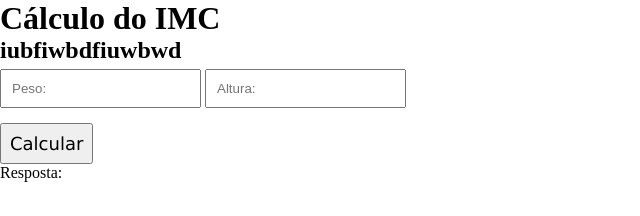
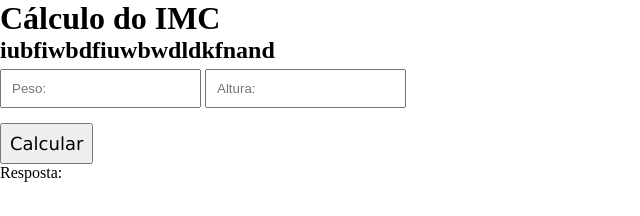
Before and after one commit to AnaPenna/Aula-imc, a plain HTML site: page index.html in a window 1280 px wide. Shown: the whole page, without its empty margins (0-640 px from the left). Drawn offline with Linux system fonts and the light colour scheme.

Commit message:
Update index.html

```diff
--- a/index.html
+++ b/index.html
@@ -11,7 +11,7 @@
 </head>
 <body>
     <h1>Cálculo do IMC</h1>
-    <h2>iubfiwbdfiuwbwd</h2>
+    <h2>iubfiwbdfiuwbwdldkfnand</h2>
     <div id="caixas">
         <input type="number" id="edtpeso" placeholder="Peso: ">
         <input type="number" id="edtaltura" placeholder="Altura: ">
```
